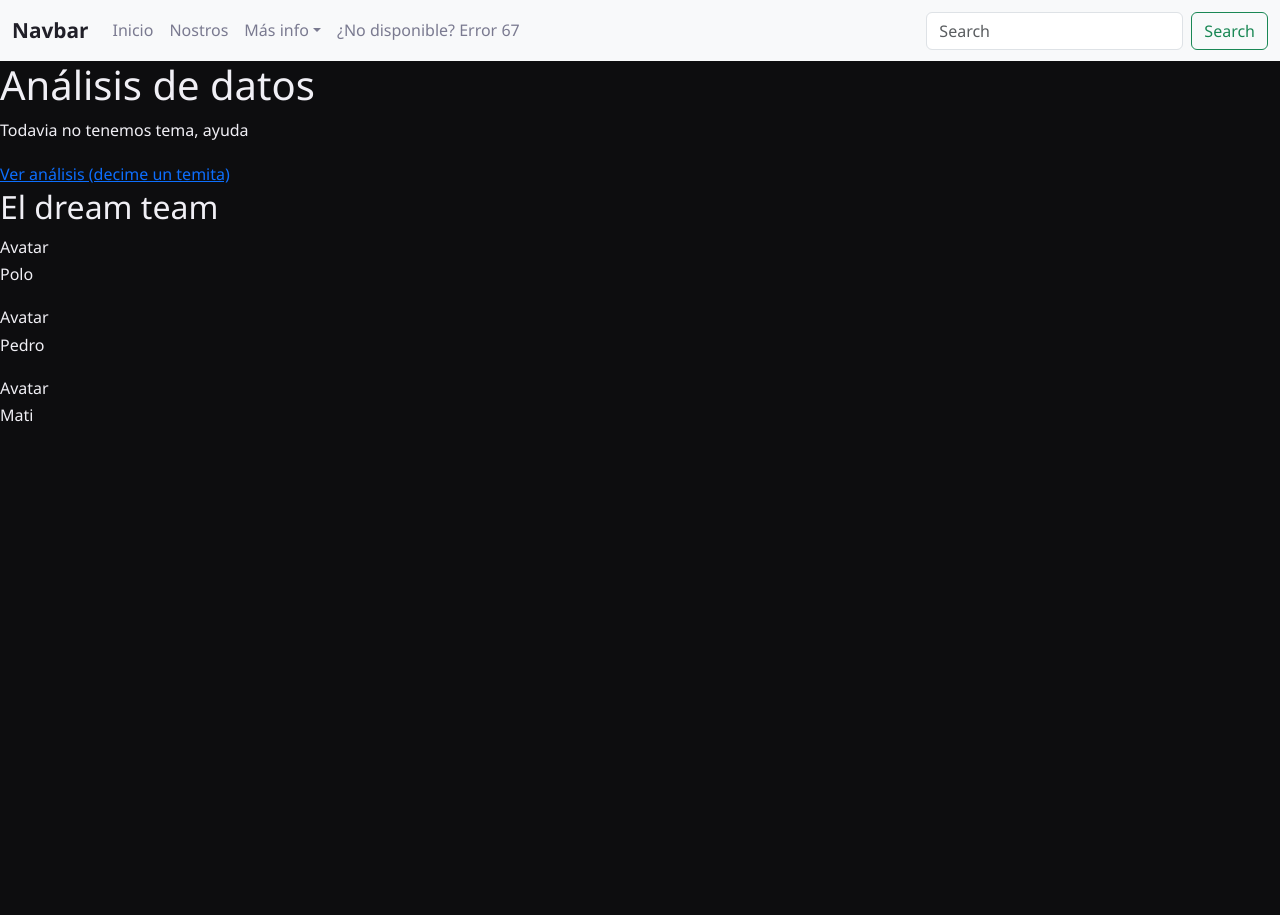
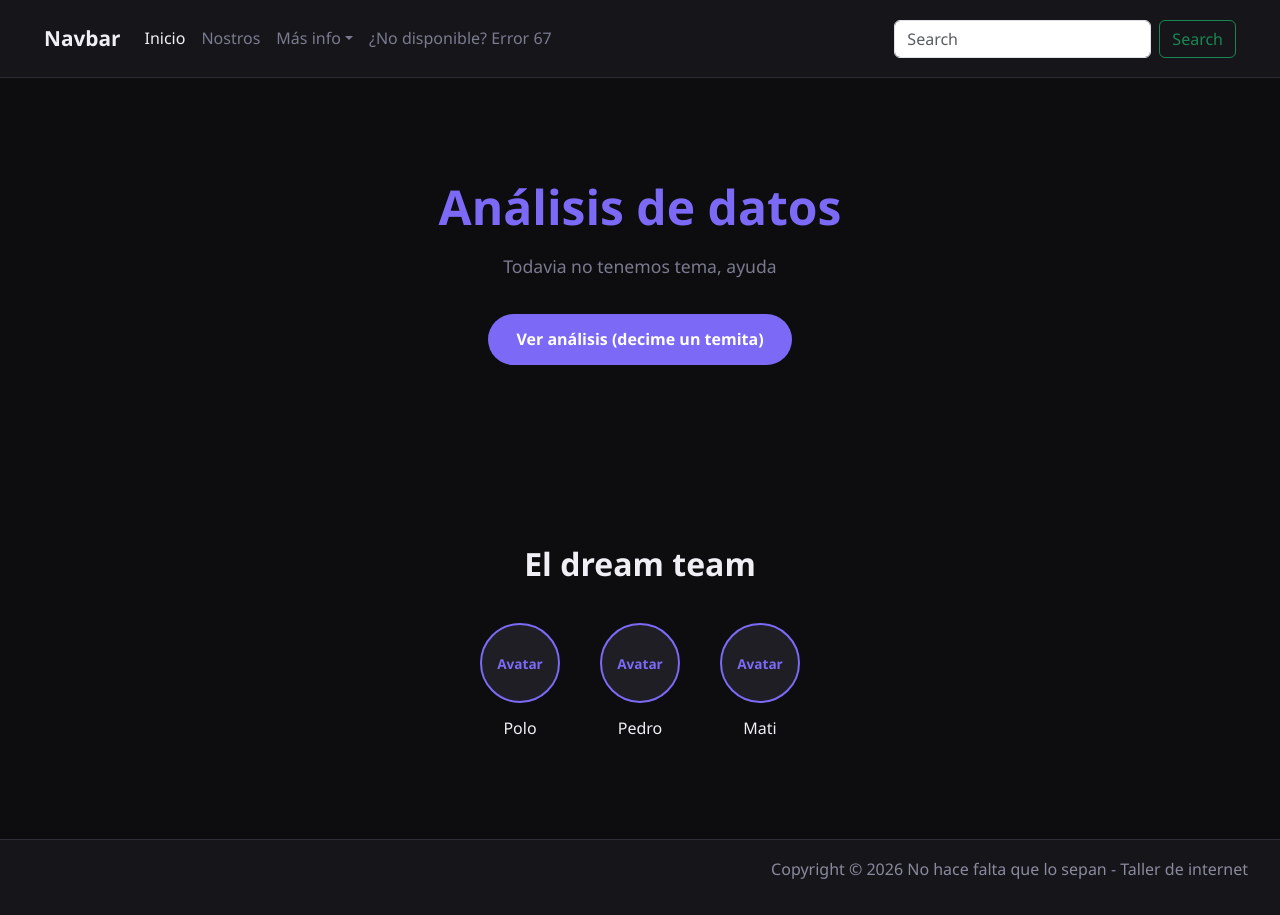
Before and after one commit to matiascena06/repogit, a Flask app: page / in a window 1280 px wide. Before the commit the page ends 422 px from the top, so only its background shows below. Run offline with Flask 3, Linux system fonts and the light colour scheme.

Commit message:
Mas queque(HTML y CSS)

```diff
--- a/static/style.css
+++ b/static/style.css
@@ -6,8 +6,8 @@ body {
     line-height: 1.7;
 }
 
-#navbar {
-    background: #16161a;
+.navbar {
+    background: #16161a !important;
     border-bottom: 1px solid #2e2e38;
     padding: 1rem 2rem;
     position: sticky;
@@ -16,7 +16,7 @@ body {
 }
 
 .navbar-brand {
-    color: #212028 !important;
+    color: #f0eff5 !important;
     font-size: 1.3rem;
     font-weight: 700;
 }
@@ -26,8 +26,9 @@ body {
     transition: color 0.2s;
 }
 
-.nav-link:hover {
-    color: #212123 !important;
+.nav-link:hover,
+.nav-link.active {
+    color: #f0eff5 !important;
 }
 
 .dropdown-menu {
@@ -43,3 +44,95 @@ body {
     background: #2e2e38;
     color: #f0eff5;
 }
+
+#header {
+    padding: 100px 2rem;
+    text-align: center;
+}
+
+.container-header h1 {
+    font-size: 3rem;
+    font-weight: 700;
+    margin-bottom: 1rem;
+}
+
+.container-header h1 .result {
+    color: #7c6af7;
+}
+
+.container-header p {
+    color: #7a7a90;
+    font-size: 1.1rem;
+    margin-bottom: 2rem;
+}
+
+.btn-principal {
+    background: #7c6af7;
+    color: #fff;
+    padding: 0.75rem 1.75rem;
+    border-radius: 2rem;
+    text-decoration: none;
+    font-weight: 600;
+    transition: background 0.2s;
+    display: inline-block;
+}
+
+.btn-principal:hover {
+    background: #6353d4;
+    color: #fff;
+}
+
+#team {
+    padding: 80px 2rem;
+    text-align: center;
+}
+
+.container-team h2 {
+    font-size: 2rem;
+    font-weight: 700;
+    margin-bottom: 2.5rem;
+    color: #f0eff5;
+}
+
+.container-members {
+    display: flex;
+    justify-content: center;
+    gap: 2.5rem;
+    flex-wrap: wrap;
+}
+
+.team-member {
+    display: flex;
+    flex-direction: column;
+    align-items: center;
+    gap: 0.75rem;
+}
+
+.avatar {
+    width: 80px;
+    height: 80px;
+    border-radius: 50%;
+    background: #1e1e24;
+    border: 2px solid #7c6af7;
+    display: flex;
+    align-items: center;
+    justify-content: center;
+    color: #7c6af7;
+    font-size: 0.85rem;
+    font-weight: 600;
+}
+
+.team-members p {
+    color: #f0eff5;
+    font-weight: 500;
+    margin: 0;
+}
+
+footer {
+    background: #16161a;
+    border-top: 1px solid #2e2e38;
+    padding: 1rem 2rem;
+    text-align: right;
+    color: #8a8a9f;
+    font-size: 1rem;
+}
--- a/templates/index.html
+++ b/templates/index.html
@@ -1,5 +1,5 @@
 <!DOCTYPE html>
-<html lang="en">
+<html lang="es">
 <head>
     <meta charset="UTF-8">
     <meta name="viewport" content="width=>, initial-scale=1.0">
@@ -53,7 +53,7 @@
         <div class="container-team">
             <h2>El dream team</h2>
             <div class="container-members">
-                <div class="team-members">
+                <div class="team-member">
                     <div class="avatar">Avatar</div>
                     <p>Polo</p>
                 </div>
@@ -68,5 +68,10 @@
             </div>
         </div>
     </section>
+<footer>
+    <div class="container-footer">
+        <p>Copyright © 2026 No hace falta que lo sepan - Taller de internet</p>
+    </div>
+</footer>
 </body>
 </html>
```
